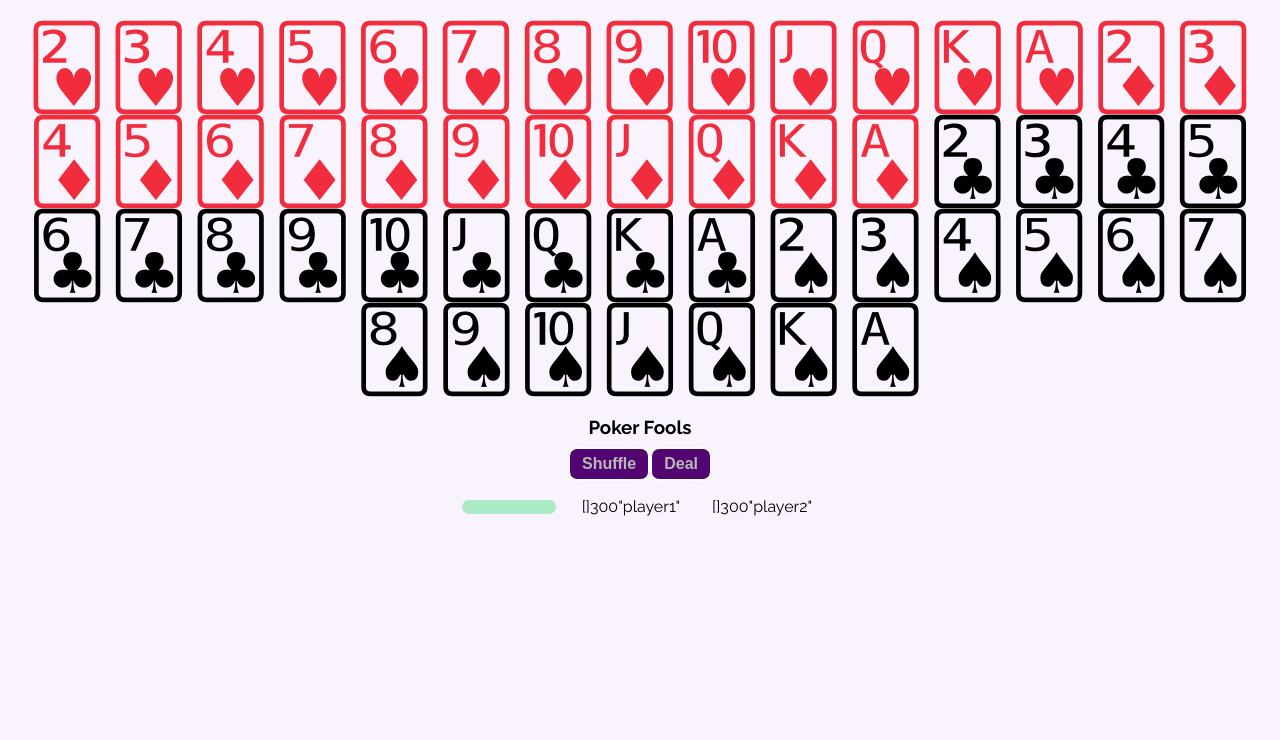
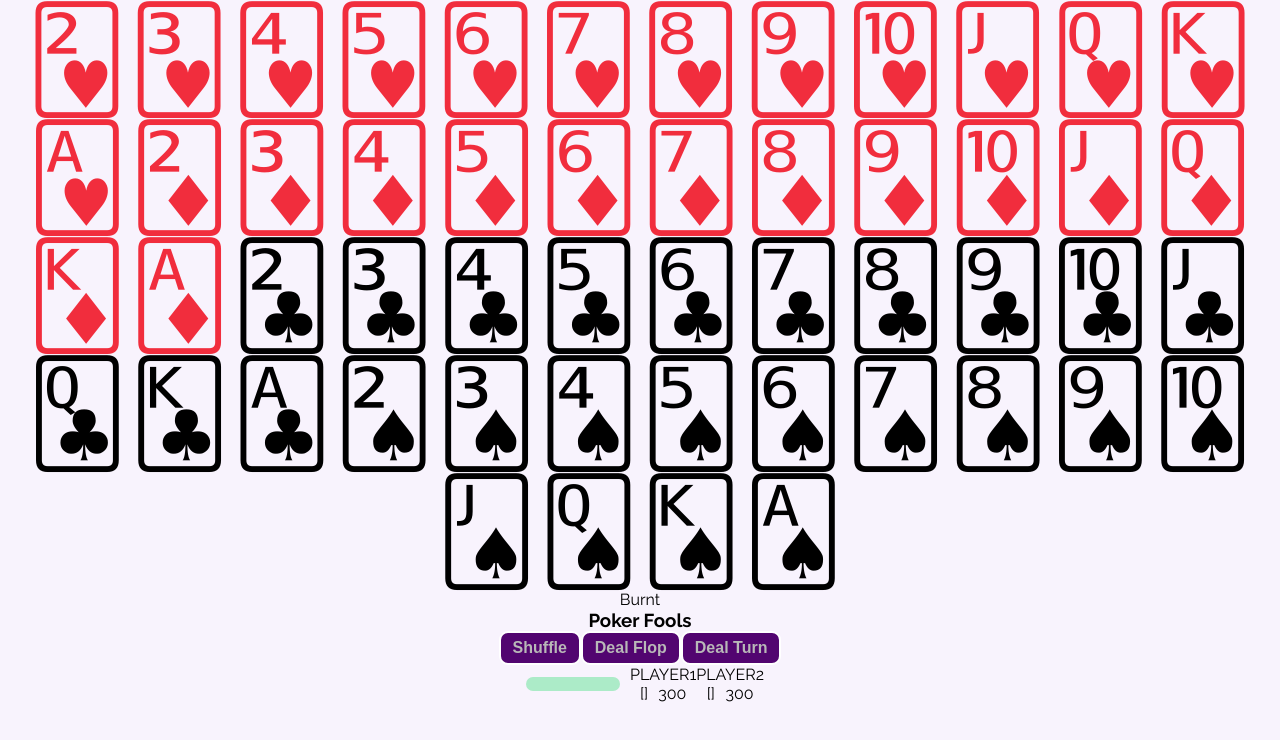
Before and after one commit to andrewneilclarke/poker-fools-react, a React (Create React App) app: page / in a window 1280 px wide. Shown: the top 740 px of the page. Built offline with nearby package versions, Linux system fonts and the light colour scheme.

Commit message:
added turn

```diff
--- a/src/App.css
+++ b/src/App.css
@@ -13,7 +13,7 @@
 }
 
 .App h3 {
-  margin-bottom: .5em;
+  /* margin-bottom: .5em; */
 }
 button {
   background: hsl(283, 91%, 23%);
@@ -47,18 +47,22 @@ button:hover {
 }
 .player1, .player2 {
   display: flex;
+  flex-direction: column;
   align-items: center;
 }
 .player-details {
   font-size: medium;
   display: flex;
-  margin: 1em;
+  width: 100%;
+  justify-content: space-evenly;
+}
 
+.cards {
+  display: flex;
 }
 
 .deck-container {
   font-size: 80px;
-  padding: 20px;
   display: flex;
   flex-direction: row;
   flex-wrap: wrap;
--- a/src/App.js
+++ b/src/App.js
@@ -20,12 +20,6 @@ function App() {
 
   const getCardFace = (card) => Deck[card]
 
-  const shuffleCards = () => {
-    //shuffle the cards
-    liveDeck = liveDeck.sort(() => Math.random() - 0.5);
-    console.log('live deck: ', liveDeck)
-    // console.log(deckLength)
-  }
 
   useEffect(() => {
     // shuffle(liveDeck);
@@ -40,7 +34,6 @@ function App() {
     console.log(liveDeck)
   }
 
-
   const dealFlop = (table, player1, player2) => {
     player1.cards.push(liveDeck.pop())
     player2.cards.push(liveDeck.pop())
@@ -54,6 +47,14 @@ function App() {
     return liveDeck, player1, player2
   }
 
+  const dealTurn = (table, burnt, player1, player2) => {
+    burnt.push(liveDeck.pop())
+    table.push(liveDeck.pop())
+    setGameOver(false)
+    console.log('cards: ', liveDeck, 'table: ', table, 'player1 cards: ', player1.cards)
+    return liveDeck, player1, player2, burnt
+  }
+
   return (
     <div className="App">
       <div className='deck-container'>
@@ -63,11 +64,19 @@ function App() {
         </div>)
         )}
       </div>
+      <div className="burnt">
+        <p>Burnt</p>
+        {burnt.map(card =>
+        (<div id="deck">
+          <Card key={card} card={card} getCardFace={getCardFace} cardBack={cardBack} flipped={flipped} setFlipped={setFlipped} />
+        </div>))}
+      </div>
 
       <h3>Poker Fools</h3>
       <div className="buttons">
         <button onClick={shuffleandSet}>Shuffle</button>
-        <button onClick={() => dealFlop(table, player1, player2)}>Deal</button>
+        <button onClick={() => dealFlop(table, player1, player2)}>Deal Flop</button>
+        <button onClick={() => dealTurn(table, burnt, player1, player2)}>Deal Turn</button>
       </div>
       <div className="table-and-players">
         <div className="table">
@@ -77,26 +86,32 @@ function App() {
         </div>
         <div className="players">
           <div className="player1">
+            <p>{player1.name.toUpperCase()} {player1.dealer && player1.cards.length === 2 && 'D'} </p>
+
+            <div className="cards">
               {player1.cards.map(card => (
                 <Card key={card} card={card} getCardFace={getCardFace} cardBack={cardBack} flipped={flipped} setFlipped={setFlipped} />))
               }
-            {player1.dealer && player1.cards.length === 2 && <p>D</p>}
+            </div>
+
             <div className="player-details">
               <p>{JSON.stringify(player1.cards)}</p>
               <p>{JSON.stringify(player1.stack)}</p>
-              <p>{JSON.stringify(player1.name)}</p>
             </div>
           </div>
           <div className="player2">
+            <p>{player2.name.toUpperCase()} {player2.dealer && player2.cards.length === 2 && 'D'} </p>
+            <div className="cards">
               {player2.cards.map(card => (
                 <Card key={card} card={card} getCardFace={getCardFace} cardBack={cardBack} flipped={flipped} setFlipped={setFlipped} />
               ))
               }
+
+            </div>
             {player2.dealer && player2.cards.length === 2 && <p>D</p>}
             <div className="player-details">
               <p>{JSON.stringify(player2.cards)}</p>
               <p>{JSON.stringify(player2.stack)}</p>
-              <p>{JSON.stringify(player2.name)}</p>
             </div>
           </div>
         </div>
--- a/src/Card.css
+++ b/src/Card.css
@@ -3,7 +3,7 @@
 }
 
 .card div p {
-    /* font-size: 100px; */
+    font-size: 100px;
     width: 100%;
     display: block;
     color: rgb(137, 61, 236);
```
Lines whose indentation alone changed are shown as unchanged.
